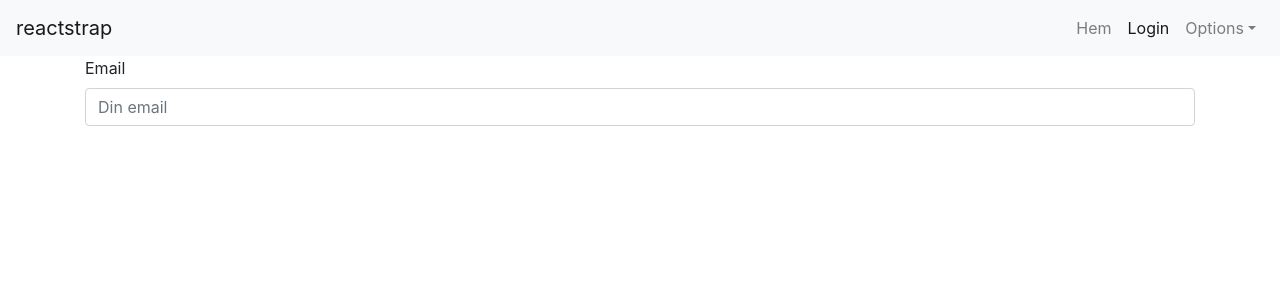
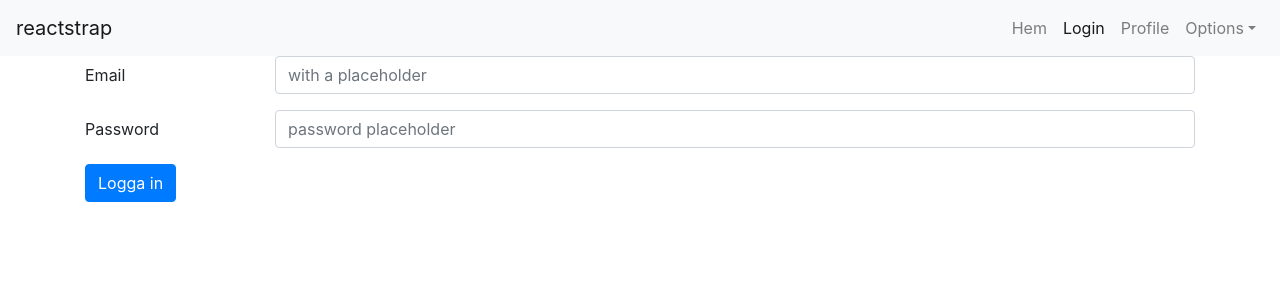
Before and after one commit to Mattans94/workshop, a React (Create React App) app in the folder frontend/: page /login in a window 1280 px wide. Shown: the top 300 px of the page. Built offline with nearby package versions, Linux system fonts and the light colour scheme.

Commit message:
Implemented simple route protection

```diff
--- a/frontend/src/App.js
+++ b/frontend/src/App.js
@@ -1,4 +1,58 @@
 import React, { Component } from 'react';
-import Routes from './routes';
+import { BrowserRouter, Route, Switch, Redirect } from 'react-router-dom';
+import { Container } from 'reactstrap';
+import Home from './components/home';
+import LoginForm from './components/login-form/login-form';
+import Navigation from './components/navigation';
+import Profile from './components/profile';
 
-export default () => <Routes />;
+class App extends Component {
+  constructor(props) {
+    super(props);
+    this.state = {
+      loggedIn: false
+    };
+  }
+
+  loginAndSetState = () => {
+    console.log('Logged in from app component');
+    fetch('https://jsonplaceholder.typicode.com/todos/1')
+      .then(res => res.json())
+      .then(res => console.log(res));
+
+    this.setState({
+      loggedIn: true
+    });
+    console.log(this.state);
+  };
+
+  render() {
+    return (
+      <BrowserRouter>
+        <div>
+          <Navigation loggedIn={this.state.loggedIn} />
+          <Container>
+            <Switch>
+              <Route path="/" exact component={Home} />
+              <Route
+                path="/login"
+                component={() => (
+                  <LoginForm
+                    loginLogic={this.loginAndSetState}
+                    isLoggedIn={this.state.loggedIn}
+                  />
+                )}
+              />
+              <Route
+                path="/profile"
+                component={() => <Profile isLoggedIn={this.state.loggedIn} />}
+              />
+            </Switch>
+          </Container>
+        </div>
+      </BrowserRouter>
+    );
+  }
+}
+
+export default App;
--- a/frontend/src/components/login-form/login-form.jsx
+++ b/frontend/src/components/login-form/login-form.jsx
@@ -1,5 +1,15 @@
 import React, { Component } from 'react';
-import { Button, Form, FormGroup, Label, Input, FormText } from 'reactstrap';
+import {
+  Col,
+  Button,
+  Form,
+  FormGroup,
+  Label,
+  Input,
+  FormText
+} from 'reactstrap';
+import { Redirect } from 'react-router-dom';
+Redirect;
 
 export default class LoginForm extends Component {
   constructor(props) {
@@ -8,21 +18,45 @@ export default class LoginForm extends Component {
       hello: 'hello world'
     };
   }
-  render() {
+
+  render = () => {
+    // Protect routes from people already logged in
+    if (this.props.isLoggedIn) return <Redirect to="/profile" />;
+
     return (
       <div>
         <Form>
-          <FormGroup>
-            <Label for="email">Email</Label>
-            <Input
-              type="email"
-              name="email"
-              id="email"
-              placeholder="Din email"
-            />
+          <FormGroup row>
+            <Label for="exampleEmail" sm={2}>
+              Email
+            </Label>
+            <Col sm={10}>
+              <Input
+                type="email"
+                name="email"
+                id="exampleEmail"
+                placeholder="with a placeholder"
+              />
+            </Col>
           </FormGroup>
+          <FormGroup row>
+            <Label for="examplePassword" sm={2}>
+              Password
+            </Label>
+            <Col sm={10}>
+              <Input
+                type="password"
+                name="password"
+                id="examplePassword"
+                placeholder="password placeholder"
+              />
+            </Col>
+          </FormGroup>
+          <Button color="primary" onClick={this.props.loginLogic}>
+            Logga in
+          </Button>
         </Form>
       </div>
     );
-  }
+  };
 }
--- a/frontend/src/components/navigation/index.jsx
+++ b/frontend/src/components/navigation/index.jsx
@@ -43,14 +43,28 @@ export default class Navigation extends Component {
                   Hem
                 </NavLink>
               </NavItem>
+              {true ? ( // Change this later to hide when logged in
+                <NavItem>
+                  <NavLink
+                    to="/login"
+                    exact
+                    activeClassName="active"
+                    tag={RRNavLink}
+                  >
+                    Login
+                  </NavLink>
+                </NavItem>
+              ) : (
+                ''
+              )}
               <NavItem>
                 <NavLink
-                  to="/login"
+                  to="/profile"
                   exact
                   activeClassName="active"
                   tag={RRNavLink}
                 >
-                  Login
+                  Profile
                 </NavLink>
               </NavItem>
               <UncontrolledDropdown nav inNavbar>
--- /dev/null
+++ b/frontend/src/components/profile/index.jsx
@@ -0,0 +1,18 @@
+import React, { Component } from 'react';
+import { Redirect } from 'react-router-dom';
+
+export default class Profile extends Component {
+  constructor(props) {
+    super(props);
+  }
+  render = () => {
+    // Protect routes from people already logged in
+    if (!this.props.isLoggedIn) return <Redirect to="/" />;
+
+    return (
+      <div>
+        <p>Profile page!</p>
+      </div>
+    );
+  };
+}
--- a/frontend/src/routes/index.js
+++ /dev/null
@@ -1,20 +0,0 @@
-import React from 'react';
-import { BrowserRouter, Route, Link, Switch } from 'react-router-dom';
-import Home from '../components/home';
-import LoginForm from '../components/login-form/login-form';
-import Navigation from '../components/navigation';
-import { Container } from 'reactstrap';
-
-export default () => (
-  <BrowserRouter>
-    <div>
-      <Navigation />
-      <Container>
-        <Switch>
-          <Route path="/" exact component={Home} />
-          <Route path="/login" component={LoginForm} />
-        </Switch>
-      </Container>
-    </div>
-  </BrowserRouter>
-);
```
